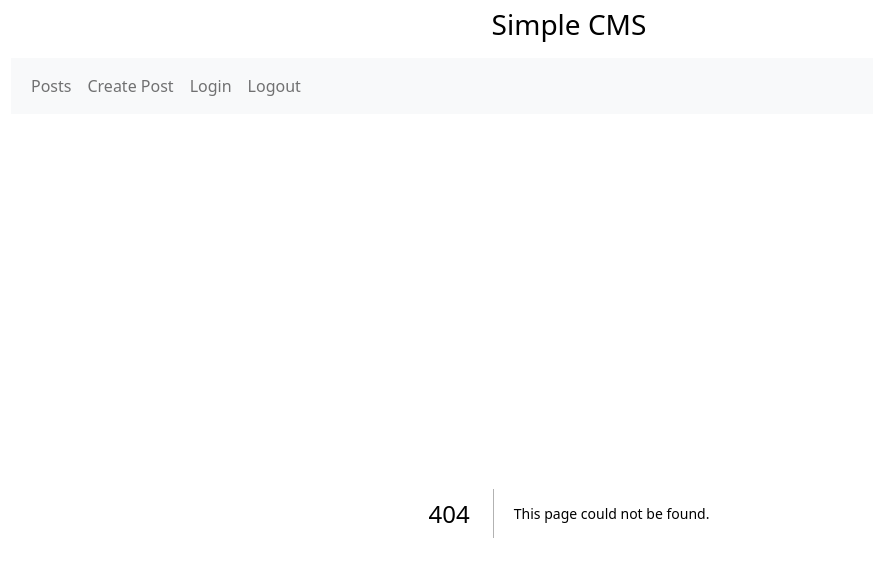
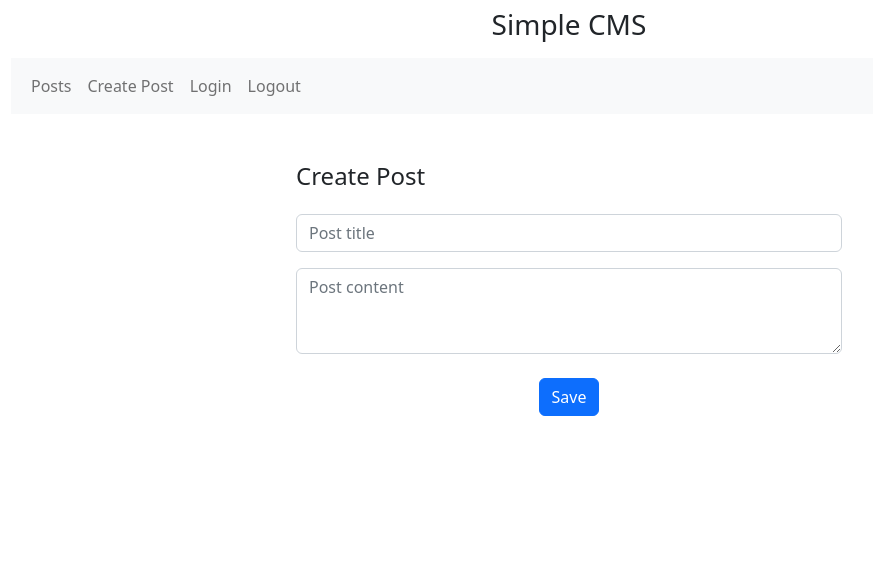
Before and after one commit to 7coder/cms-nextjs, a Next.js app: page /posts/create in a window 1280 px wide. Before the commit this address had no page. Shown: the top 576 px of the page, without its empty margins (71-944 px from the left). Built offline with nearby package versions, Linux system fonts and the light colour scheme.

Commit message:
Post pages added

```diff
--- /dev/null
+++ b/pages/posts/create.tsx
@@ -0,0 +1,32 @@
+import React from "react";
+
+const PostCreate: React.FC = () => {
+  return (
+    <div className="row justify-content-md-center">
+      <div className="col-6 py-5">
+        <h4 className="mb-4">Create Post</h4>
+        <form>
+          <input
+            className="form-control mb-3"
+            type="text"
+            placeholder="Post title"
+            aria-label="default input example"
+          />
+          <textarea
+            className="form-control mb-4"
+            placeholder="Post content"
+            rows={3}
+          ></textarea>
+
+          <div className="text-center">
+            <button type="submit" className="btn btn-primary">
+              Save
+            </button>
+          </div>
+        </form>
+      </div>
+    </div>
+  );
+};
+
+export default PostCreate;
```
Also changed, not shown: pages/posts/[id].tsx (added, +17 -0 lines).
